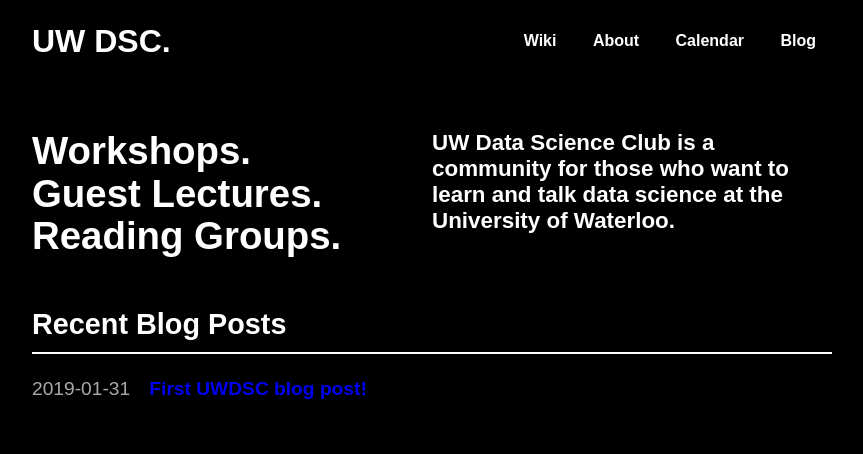
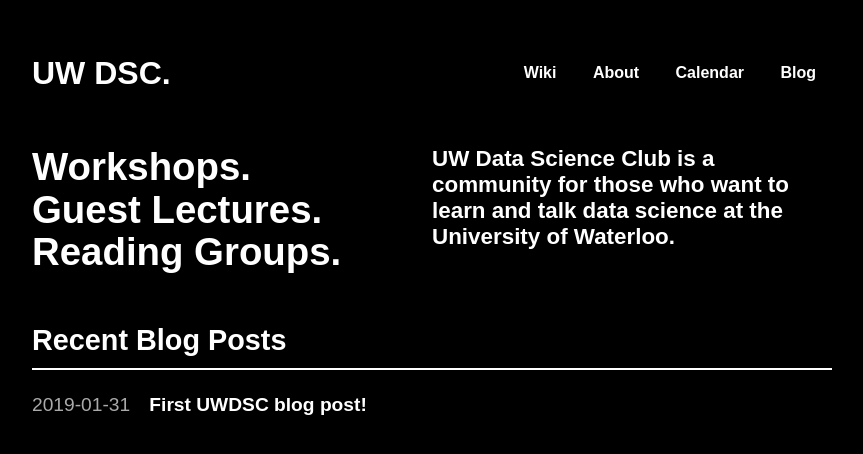
Before and after one commit to Waterloo-Data-Science-Club/waterloodatascience, a Jekyll site: the page built from index.html, in a window 1280 px wide. Shown: the top 454 px of the page, without its empty margins (208-1071 px from the left). Built offline with Jekyll 4.4.1, drawn with Linux system fonts in a browser that asks for light colours.

Commit message:
Fix some styling

```diff
--- a/styles/style.css
+++ b/styles/style.css
@@ -1,7 +1,7 @@
 .wrapper {
   display: flex;
   flex-wrap: wrap;
-  padding: 0em 2em;
+  padding: 1em 2em;
   max-width: 864px;
   margin: 0 auto;
   width: 100%
@@ -148,6 +148,7 @@
 }
 
 .post-link {
+  color: white;
   text-decoration: none;
 }
 
@@ -181,6 +182,10 @@
 
 /* Tablet Styles */
 @media only screen and (min-width: 768px) {
+  .wrapper {
+    padding: 3em 2em;
+  }
+
   .nav-list {
     display: inline;
   }
@@ -243,8 +248,4 @@
     justify-content: space-around;
     align-items: center;
   }
-
-  .nav-bar {
-    padding: 1em 0;
-  }
 }
```
